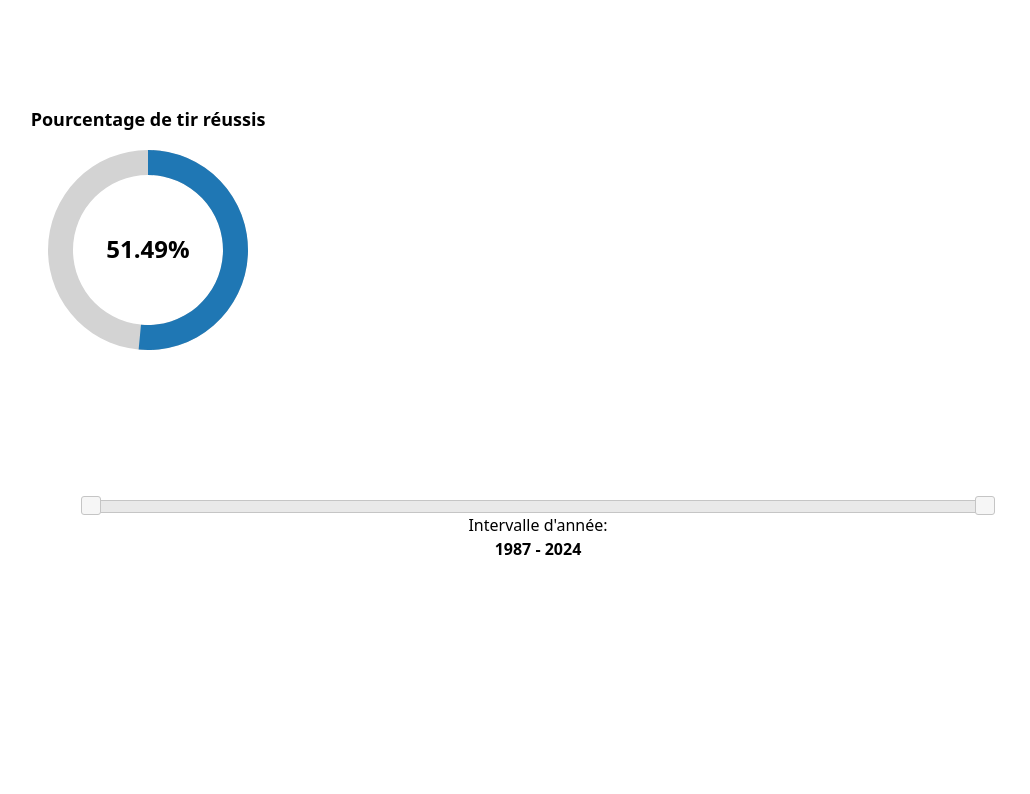
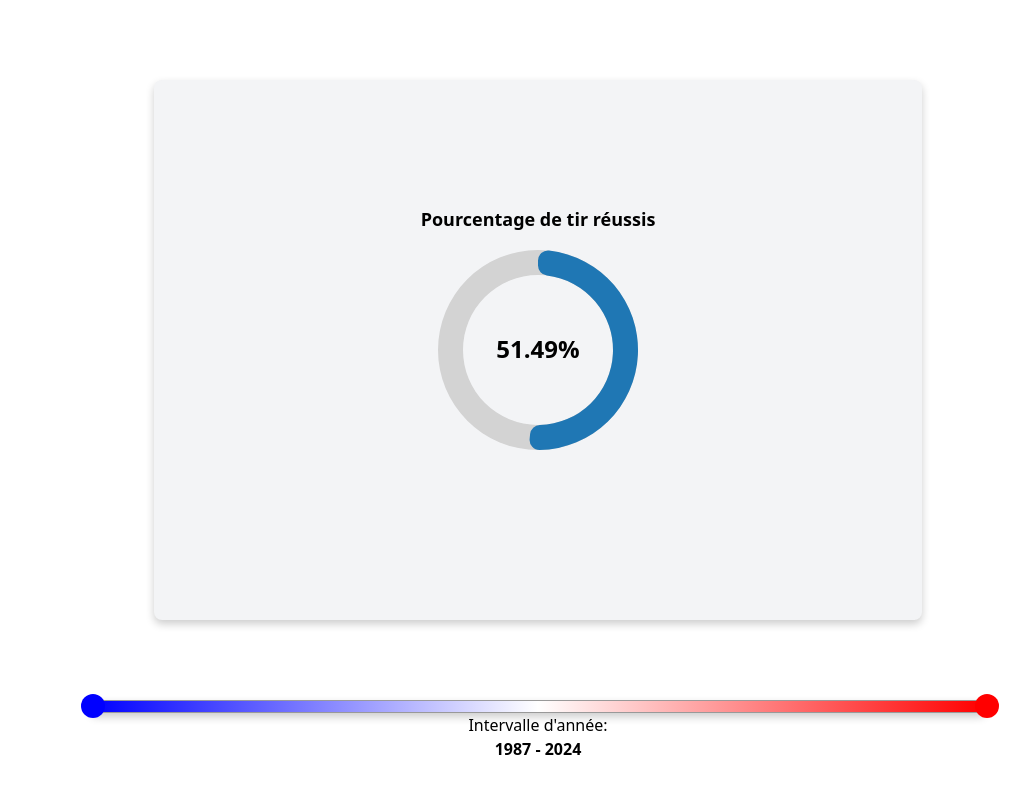
Before and after one commit to Romainub87/MVP_Tracker, a website built with webpack: page index.html in a window 1280 px wide. Shown: the whole page, without its empty margins (102-1132 px from the left). Built offline with nearby package versions, Linux system fonts and the light colour scheme.

```diff
--- a/index.html
+++ b/index.html
@@ -10,14 +10,14 @@
   <title>D3.js Project</title>
 </head>
 <body>
-<div id="chart"></div>
-<div>
+<div id="chart" class="flex justify-center bg-gray-100 rounded-lg p-5 shadow-[0_4px_8px_rgba(0,0,0,0.2)] w-3/5 m-20 mx-auto"></div>
+<div class="mt-10">
   <div style="width: 70%; margin: auto" id="intervalleAnnee" class="d-flex flex-column justify-content-center align-items-center">
     <div id="slider"></div>
   </div>
-  <p style="width: 100%; text-align: center; display: flex; flex-direction: column; justify-content: center; align-items: center">
+  <p class="w-full text-center flex flex-col justify-center items-center">
     <label for="anneeLabel">Intervalle d'année:</label>
-    <input type="text" id="anneeLabel" readonly="" style="text-align: center; width: min-content; border:0; font-weight:bold;">
+    <input type="text" id="anneeLabel" readonly class="text-center w-min border-0 font-bold">
   </p>
 </div>
 
--- a/script/average.js
+++ b/script/average.js
@@ -12,7 +12,6 @@
 
     update(startYear, endYear);
 
-
     function update(startYearSelected, endYearSelected) {
 
         const validData = data.filter(player => player.year >= startYear && player.year <= endYear && Object.keys(stats).every(statKey => player[statKey] != null));
@@ -22,10 +21,9 @@
             return acc;
         }, {});
 
-        // suppriemr le graphique précédent
-        let svg = d3.select('svg').remove();
+        d3.select('svg').remove();
 
-        svg = d3.select('#chart').append('svg')
+        const svg = d3.select('#chart').append('svg')
             .attr('width', 500)
             .attr('height', 500);
 
@@ -47,14 +45,24 @@
         // Background arc
         arcs.append('path')
             .attr('d', arcGenerator)
-            .attr('fill', '#d3d3d3');
+            .attr('fill', '#d3d3d3')
+            .attr('d', arcGenerator.cornerRadius(10))
+            .transition()
+            .duration(1000)
+            .attrTween('d', function(d) {
+                const interpolate = d3.interpolate({ startAngle: 0, endAngle: 0 }, { startAngle: 0, endAngle: (100 / 100) * 2 * Math.PI });
+                return function(t) {
+                    return arcGenerator(interpolate(t));
+                };
+            });
 
         // Foreground arc
         arcs.append('path')
             .attr('d', arcGenerator)
             .attr('fill', (d, i) => color(i))
+            .attr('d', arcGenerator.cornerRadius(10))
             .transition()
-            .duration(1000)
+            .duration(2000)
             .attrTween('d', function(d) {
                 const interpolate = d3.interpolate({ startAngle: 0, endAngle: 0 }, { startAngle: 0, endAngle: (d.data.value / 100) * 2 * Math.PI });
                 return function(t) {
@@ -62,25 +70,29 @@
                 };
             });
 
-        // Statistic name above the circle
         svg.append('text')
             .attr('transform', 'translate(250, 120)') // Position above the center
             .attr('dy', '0.35em')
             .attr('text-anchor', 'middle')
             .attr('font-size', '18px')
             .attr('font-weight', 'bold')
-            .text(stats['FG%']);
+            .style('opacity', 0)
+            .text(stats['FG%'])
+            .transition()
+            .duration(1000)
+            .style('opacity', 1);
 
-        // Statistic value in the center
         svg.append('text')
             .attr('transform', 'translate(250, 250)')
             .attr('dy', '0.35em')
             .attr('text-anchor', 'middle')
             .attr('font-size', '24px')
             .attr('font-weight', 'bold')
-            .text(`${averages['FG%'].toFixed(2)}%`);
-
-        console.log(startYearSelected, endYearSelected, startYear, endYear);
+            .style('opacity', 0)
+            .text(`${averages['FG%'].toFixed(2)}%`)
+            .transition()
+            .duration(1000)
+            .style('opacity', 1);
 
         $( function() {
             let delayTimeout;
@@ -98,6 +110,10 @@
                         $( "#anneeLabel" ).val(ui.values[ 0 ] + " - " + ui.values[ 1 ]);
                     }, 500); // Délai en millisecondes
                 }
+            }).css({
+                'border': '1px solid #999',
+                'border-radius': '10px',
+                'box-shadow': '0 4px 8px rgba(0, 0, 0, 0.2)'
             });
 
             $( "#anneeLabel" ).val($( "#intervalleAnnee" ).slider("values", 0) + " - " + $( "#intervalleAnnee" ).slider("values", 1));
--- a/styles/tailwind.css
+++ b/styles/tailwind.css
@@ -1,3 +1,29 @@
 @tailwind base;
 @tailwind components;
 @tailwind utilities;
+
+.ui-slider .ui-slider-range {
+    background: linear-gradient(to right, #00f, #fff, #f00 );
+}
+
+.ui-slider .ui-slider-handle:nth-last-child(2) {
+    background: #00f !important;
+    border: none !important;
+    width: 1.5em;
+    height: 1.5em;
+    cursor: pointer;
+    outline: none !important;
+    border-radius: 50%;
+    margin-top: -0.15em;
+}
+
+.ui-slider .ui-slider-handle:nth-last-child(1) {
+    background: #f00 !important;
+    border: none !important;
+    width: 1.5em;
+    height: 1.5em;
+    cursor: pointer;
+    outline: none !important;
+    border-radius: 50%;
+    margin-top: -0.15em;
+}
```
Also changed, not shown: 1 other file.
